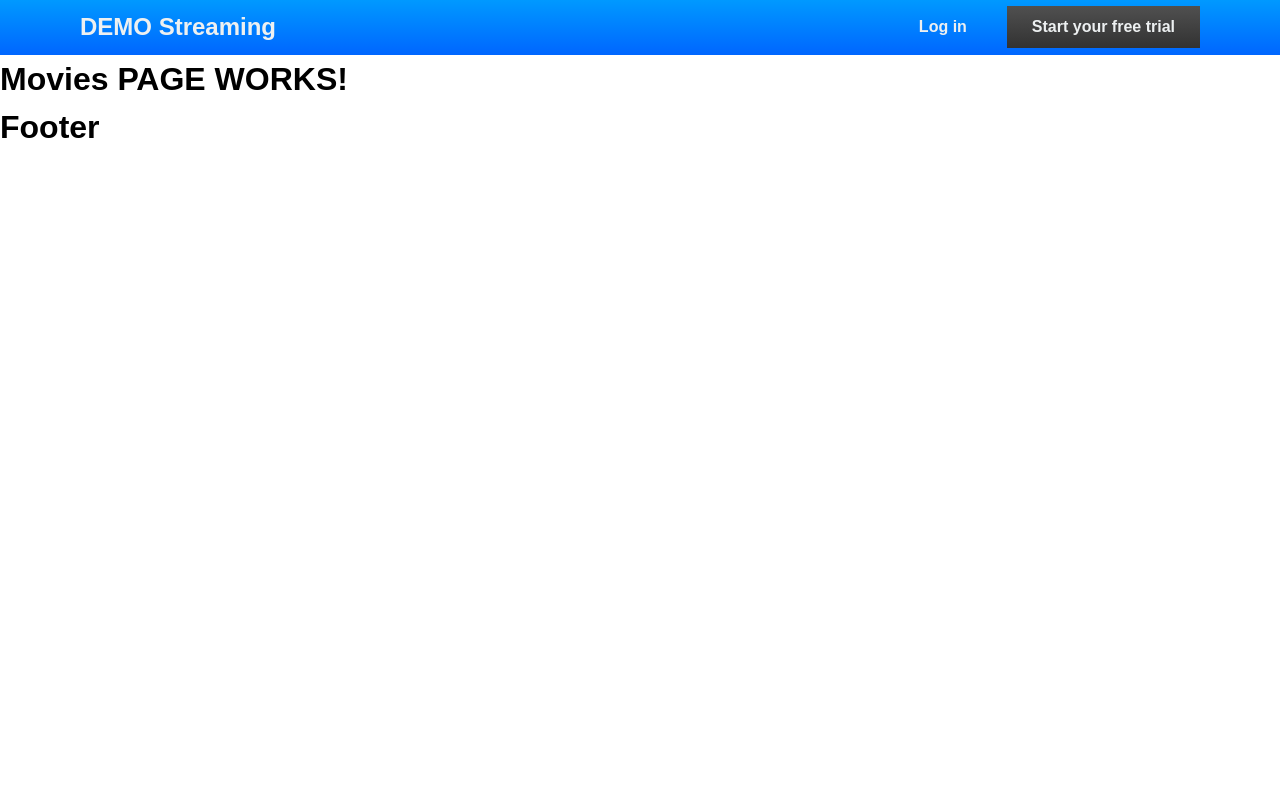
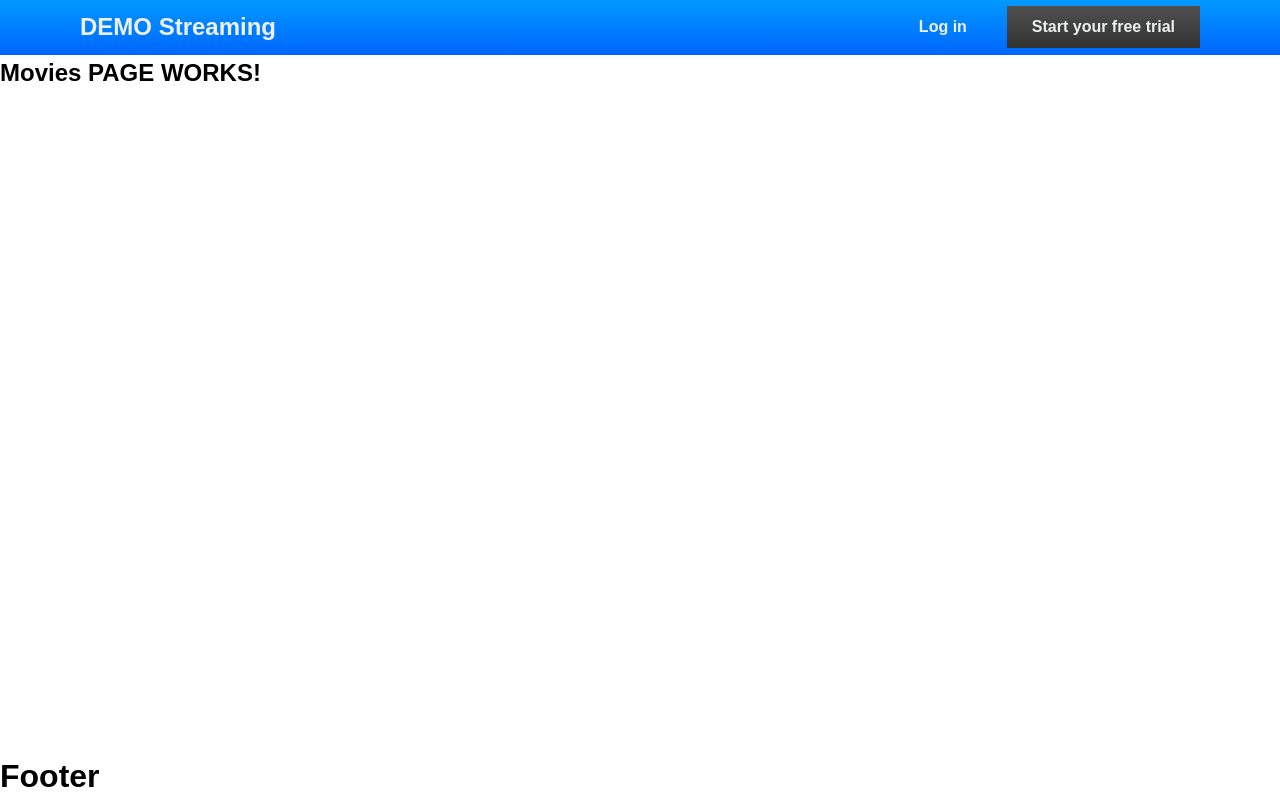
Before and after one commit to subhanahmed047/demo-streaming, a React (Vite) app: page /movies in a window 1280 px wide. Built offline with nearby package versions, Linux system fonts and the light colour scheme.

Commit message:
add content styling around all pages

```diff
--- a/App.js
+++ b/App.js
@@ -1,5 +1,5 @@
 import React, { Component } from 'react';
-import { ThemeProvider } from 'styled-components';
+import styled, { ThemeProvider } from 'styled-components';
 import { Route, Switch } from 'react-router-dom';
 import {
   HomePage,
@@ -11,10 +11,16 @@ import Header from './src/components/header';
 import Footer from './src/components/footer';
 import { GlobalStyles, theme } from './src/theme';
 
+const Wrapper = styled.div`
+  display: flex;
+  flex-direction: column;
+  min-height: 100vh;
+`;
 class App extends Component {
   render() {
     return (
       <ThemeProvider theme={theme}>
+        <Wrapper>
           <GlobalStyles />
           <Header />
           <Switch>
@@ -24,6 +30,7 @@ class App extends Component {
             <Route component={PageNotFoundPage} />
           </Switch>
           <Footer />
+        </Wrapper>
       </ThemeProvider>
     );
   }
--- /dev/null
+++ b/src/components/content/Content.jsx
@@ -0,0 +1,7 @@
+import styled from 'styled-components';
+
+const Content = styled.section`
+  flex: 1;
+`;
+
+export default Content;
--- a/src/pages/HomePage.jsx
+++ b/src/pages/HomePage.jsx
@@ -1,5 +1,10 @@
 import React from 'react';
+import Content from '../components/content/Content';
 
-const HomePage = () => <h1>HOME PAGE WORKS!</h1>
+const HomePage = () => (
+  <Content>
+    <h1>HOME PAGE WORKS!</h1>
+  </Content>
+);
 
 export default HomePage;
--- a/src/pages/MoviesPage.jsx
+++ b/src/pages/MoviesPage.jsx
@@ -1,5 +1,10 @@
 import React from 'react';
+import Content from '../components/content/Content';
 
-const MoviesPage = () => <h1>Movies PAGE WORKS!</h1>
+const MoviesPage = () => (
+  <Content>
+    <h1>Movies PAGE WORKS!</h1>
+  </Content>
+);
 
 export default MoviesPage;
--- a/src/pages/PageNotFound.jsx
+++ b/src/pages/PageNotFound.jsx
@@ -1,5 +1,10 @@
 import React from 'react';
+import Content from '../components/content/Content';
 
-const PageNotFoundPage = () => <h1>PageNotFound PAGE WORKS!</h1>
+const PageNotFoundPage = () => (
+  <Content>
+    <h1>PageNotFound PAGE WORKS!</h1>
+  </Content>
+);
 
 export default PageNotFoundPage;
--- a/src/pages/SeriesPage.jsx
+++ b/src/pages/SeriesPage.jsx
@@ -1,5 +1,10 @@
 import React from 'react';
+import Content from '../components/content/Content';
 
-const SeriesPage = () => <h1>Series PAGE WORKS!</h1>
+const SeriesPage = () => (
+  <Content>
+    <h1>Series PAGE WORKS!</h1>
+  </Content>
+);
 
 export default SeriesPage;
```
Lines whose indentation alone changed are shown as unchanged.
